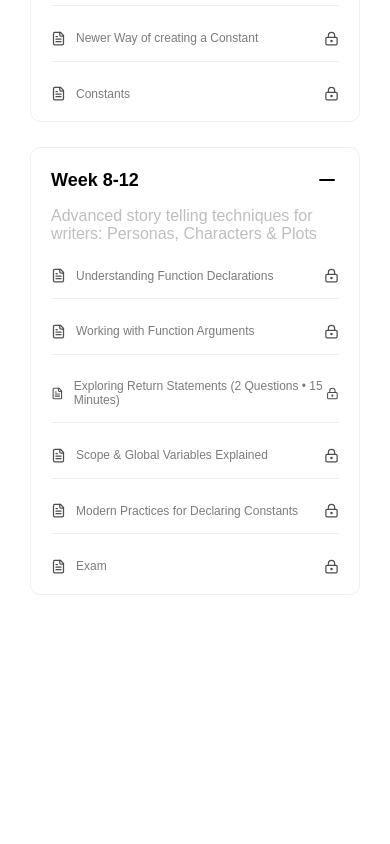
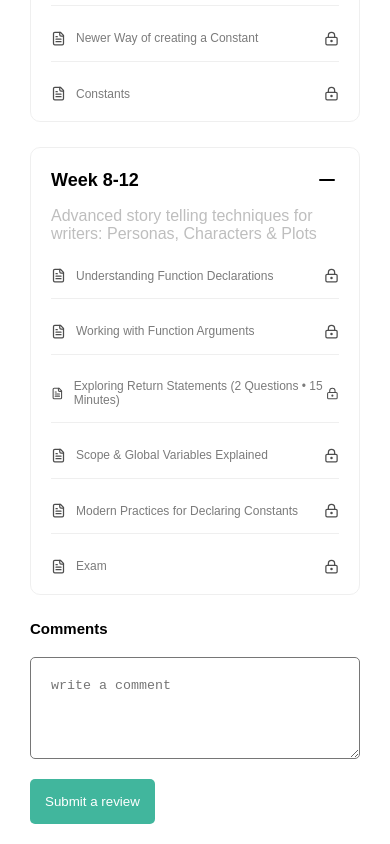
Before and after one commit to AhmedAbdEl-NasserAhmed/it-legend-task, a React (Vite) app: page / in a window 390 px wide. Shown: the part 2223-3067 px from the top of the page. Before the commit the page ends 2838 px from the top, so only its background shows below. Built offline with nearby package versions, Linux system fonts and the light colour scheme; the HTML template or start-up script is replaced by a standard one.

Commit message:
creating modal component

```diff
--- a/src/components/VideoPlayer/VideoPlayer.css
+++ b/src/components/VideoPlayer/VideoPlayer.css
@@ -2,15 +2,5 @@
   height: 500px;
   width: 100%;
   z-index: 1000;
+  transition: 0.5s all;
 }
-
-/* @media (max-width: 700px) {
-  .video-player {
-    position: fixed;
-    top: 0;
-    left: 0;
-    right: 0;
-    height: 200px;
-    z-index: 1000;
-  }
-} */
--- a/src/index.css
+++ b/src/index.css
@@ -17,3 +17,23 @@ button {
   cursor: pointer;
   background: transparent;
 }
+
+.comments-section-mob {
+  display: none;
+}
+
+@media (max-width: 850px) {
+  .comments-section-mob {
+    display: flex;
+  }
+}
+
+.comments-section-screen {
+  display: flex;
+}
+
+@media (max-width: 850px) {
+  .comments-section-screen {
+    display: none;
+  }
+}
--- a/src/ui/CommentsSection/CommentsSection.css
+++ b/src/ui/CommentsSection/CommentsSection.css
@@ -2,6 +2,7 @@
   display: flex;
   flex-direction: column;
   gap: 20px;
+  width: 100%;
 }
 
 .comments-section__form {
--- a/src/ui/CommentsSection/CommentsSection.tsx
+++ b/src/ui/CommentsSection/CommentsSection.tsx
@@ -2,7 +2,7 @@ import { useContext, useEffect, useState } from "react";
 import { AppContext } from "../../constants";
 import "./CommentsSection.css";
 
-const CommentsSection = () => {
+const CommentsSection = ({ className }: { className: string }) => {
   const context = useContext(AppContext);
 
   const { comments, setComments } = context!;
@@ -37,7 +37,7 @@ const CommentsSection = () => {
   }, [comments]);
 
   return (
-    <section id="comments" className="comments-section">
+    <section id="comments" className={`comments-section  ${className} `}>
       <h1>Comments</h1>
       {comments.map((comment) => {
         return (
--- a/src/ui/CourseInfo/CourseInfo.tsx
+++ b/src/ui/CourseInfo/CourseInfo.tsx
@@ -3,6 +3,7 @@ import "./CourseInfo.css";
 import ProgressBar from "../../components/ProgressBar/ProgressBar";
 import Card from "../../components/Card/Card";
 import { learningWeeksProgess } from "../../constants";
+import CommentsSection from "../CommentsSection/CommentsSection";
 
 const CourseInfo = () => {
   return (
@@ -21,6 +22,7 @@ const CourseInfo = () => {
           );
         })}
       </div>
+      <CommentsSection className="comments-section-mob" />
     </div>
   );
 };
--- a/src/ui/CourseOverview/CourseOverview.tsx
+++ b/src/ui/CourseOverview/CourseOverview.tsx
@@ -11,7 +11,7 @@ const CourseOverview = () => {
       <VideoPlayer />
       <MainIcons />
       <CourseMaterials />
-      <CommentsSection />
+      <CommentsSection className="comments-section-screen" />
     </div>
   );
 };
```
